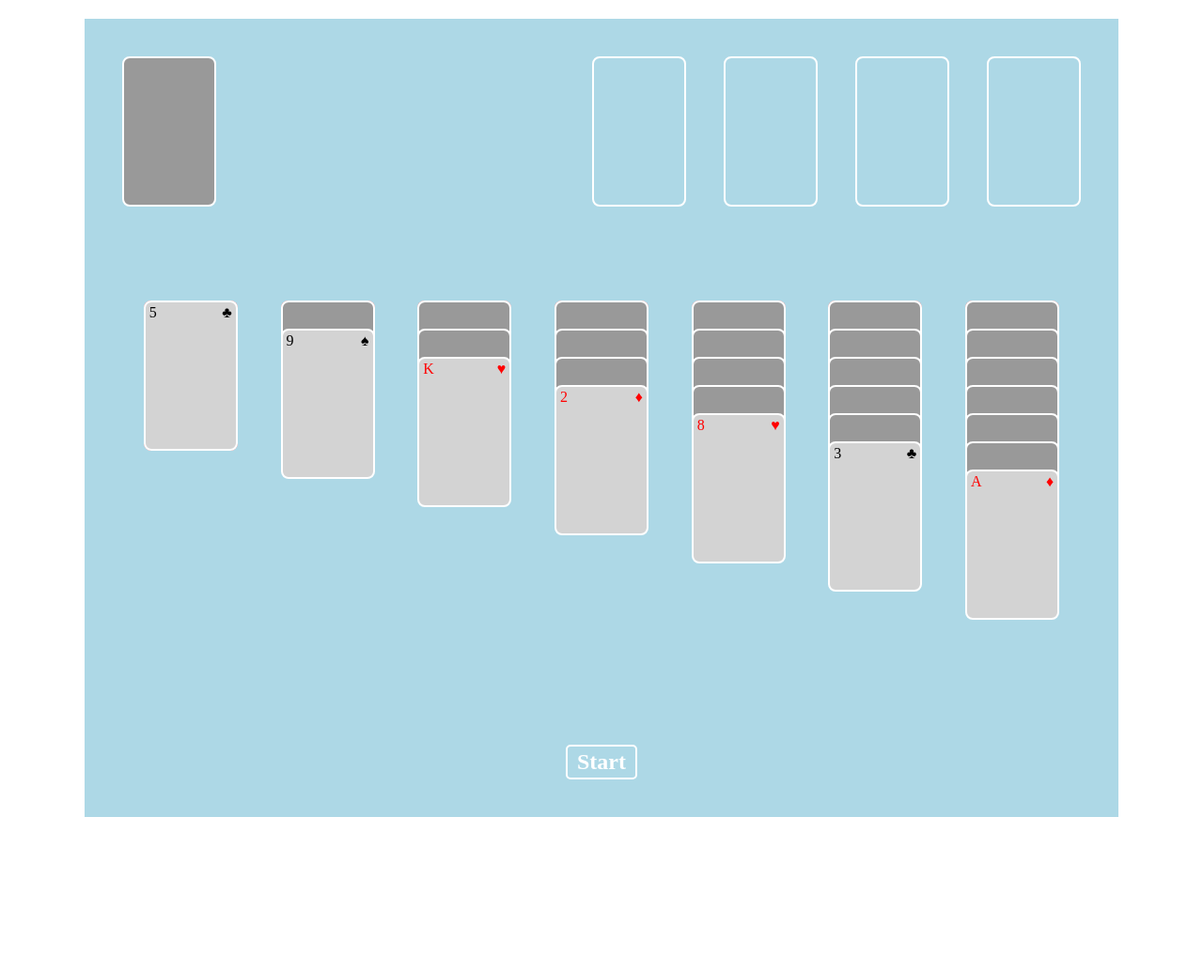
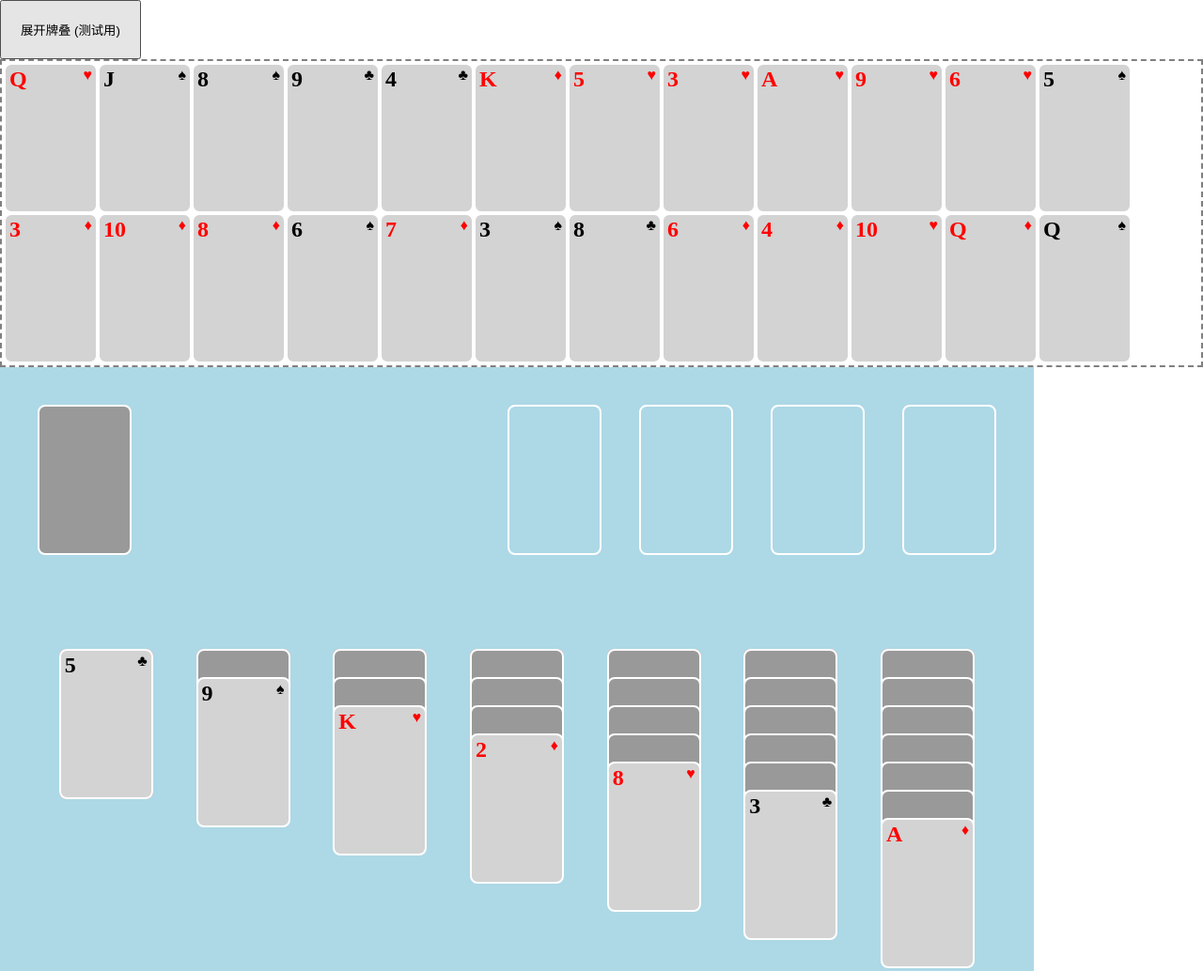
Before and after one commit to Imagine-ClaptonXu/card, a plain HTML site: page index.html in a window 1280 px wide. Shown: the top 1034 px of the page at 94% size. Before the commit the page ends 890 px from the top, so only its background shows below. Drawn offline with Linux system fonts and the light colour scheme.

Commit message:
add: 顶部左上角牌叠全部展开功能

```diff
--- a/index.css
+++ b/index.css
@@ -13,7 +13,7 @@
 	justify-content: flex-start;
 	align-items: center;
 	padding: 40px;
-	margin: 20px auto;
+	/*margin: 20px auto;*/
 }
 .topBox {
 	display: flex;
@@ -96,6 +96,8 @@
 	position: absolute;
 	top: 2px;
 	left: 4px;
+	font-size: 24px;
+	font-weight: bold;
 }
 .eachCardType {
 	position: absolute;
@@ -126,3 +128,31 @@
 .blackText {
 	color: #000 !important;
 }
+
+
+/*顶部牌叠辅助功能*/
+.topSupportText {
+	padding: 20px;
+}
+.btmCard {
+	padding: 2px;
+	border: 2px dashed gray;
+	width: 100%;
+	display: flex;
+	flex-direction: row;
+	justify-content: flex-start;
+	align-items: flex-start;
+	flex-wrap: wrap;
+}
+.noMargin {
+	margin: 0 !important;
+}
+.eachCardInColInSupport {
+	position: relative;
+	height: 160px;
+	width: 100px;
+	border: 2px solid #FFF;
+	border-radius: 8px;
+	background-color: lightgrey;
+	color: #999;
+}
--- a/index.html
+++ b/index.html
@@ -7,6 +7,12 @@
 	<link rel="stylesheet" href="./index.css" />
 </head>
 <body>
+	<div class="topSupport">
+		<button class="topSupportText">
+			展开牌叠 (测试用)
+		</button>
+		<div class="btmCard"></div>
+	</div>
 	<div class="container">
 		<div class="topBox">
 			<div class="leftChangeCard">
--- a/index.js
+++ b/index.js
@@ -1,24 +1,3 @@
-/*
-1, 构建 52 张牌
-	1.1, 构建 4 个花色, 每个花色 13 张, A -> K
-	1.2, 花色, type: 黑桃 ♠: 1, 红桃 ♥: 2, 梅花 ♣: 3, 方片 ♦: 4
-	1.3, 增加正反面, face: positive/negative
-	1.4, 区分红黑, color: red/black
-2, 初始化底部界面
-	2.1, 每列 1-7 个, 正反面
-3, 左上角点击展示一张牌的事件
-4, 拖拽左上角的牌
-5, 拖到目的地(每列牌和顶部 4 个空白处)
-	5.1, 底部的数字判断, 5 下面放 4, 红黑交叉
-	5.2, 顶部反过来, 0 上面放 1, 但是花色需要相同
-	5.3, 顶部最上面的牌要更新变成新的 target
-	5.4, 点背面不能直接翻, 要再最外面才行
-6, 增加列空白的可以拖拽上去 TODO:
-7, 整体连续的可以拖拽 TODO:
-*/
-/*
-
-*/
 const log = console.log.bind(console)
 
 // 拖拽 DOM
@@ -72,6 +51,40 @@ const buildCardLib = function () {
 	TOP_CARD_LIB = CARD_LIB.slice(28)
 	log("*** CARD_LIB BOTTOM_CARD_LIB TOP_CARD_LIB", CARD_LIB, BOTTOM_CARD_LIB, TOP_CARD_LIB)
 	// return cardLib
+
+	toggleTopSupport()
+}
+
+// 展示左上角牌叠
+const toggleTopSupport = function () {
+	$(".topSupport").on("click", event => {
+		log('展示左上角牌叠 event', event)
+		if ($(".topSupport")[0].classList.contains('supportOpen')) {
+			$(".topSupport").removeClass("supportOpen")
+			$('.btmCard').empty()
+		} else {
+			$(".topSupport").addClass("supportOpen")
+			let total = ''
+			TOP_CARD_LIB.forEach((e, i) => {
+				log('index', e)
+				let topShowCard = e
+				let textColor = ""
+				if (topShowCard.color === "red") {
+					textColor = '<div class="eachCardNum redText">' + topShowCard.text + '</div>' +
+						'<div class="eachCardType redText">' + colorTextObj[topShowCard.type] + '</div>'
+				} else {
+					textColor = '<div class="eachCardNum blackText">' + topShowCard.text + '</div>' +
+						'<div class="eachCardType blackText">' + colorTextObj[topShowCard.type] + '</div>'
+				}
+				let showCardText = '<div ondrop="drop_handler(event);" ondragover="dragover_handler(event);" ondragstart="dragstart_handler(event);" draggable="true" class="eachCardInColInSupport isPositive dragCard source" index="' + (i + 1) + '" color="' + topShowCard.color + '" face="' + topShowCard.face + '" type="' + topShowCard.type + '" num="' + topShowCard.num + '">' +
+					textColor +
+					'</div>'
+				total += showCardText
+			})
+
+			$('.btmCard').append(total)
+		}
+	})
 }
 
 // 构建一种花色牌库
@@ -118,7 +131,7 @@ const buildEachColumnCard = function () {
 				textColor = '<div class="eachCardNum blackText">' + e2.text + '</div>' +
 				'<div class="eachCardType blackText">' + colorTextObj[e2.type] + '</div>'
 			}
-			log("*** e2.num", e2.num, e2)
+			// log("*** e2.num", e2.num, e2)
 			if (String(i2 + 1) === String(index)) {
 				eachCardInColDom = eachCardInColDom +
 				'<div ondrop="drop_handler(event);" ondragover="dragover_handler(event);" ondragstart="dragstart_handler(event);" draggable="true" class="eachCardInCol isPositive dragCard bottomTarget" color="' + e2.color + '" face="' + e2.face + '" type="' + e2.type + '" num="' + e2.num + '">' +
@@ -246,6 +259,8 @@ const drop_handler = function (event) {
 			if (Number($(event.target).attr("num")) === Number($(nowDragDom).attr("num")) + 1) {
 				log("*** in 数字挨着 5 => 4")
 				$(event.target).parent().append($(nowDragDom));
+				log('一张牌被放置成功了！！！')
+				// TODO: 这里要检测如果是左上角的牌叠（顶部辅助区域），要更新 TOP_CARD_LIB 数据（删除当前纸牌），topCardIndex 不变
 			}
 		}
 	}
@@ -272,6 +287,9 @@ const __main = function () {
 	handleStartBtn()
 	handleChangeFace()
 	// dragEvent()
+
+	// 默认展示左上角牌叠
+	$(".topSupport").click()
 }
 
 __main()
```
Also changed, not shown: 思路.md (+3 -1 lines).
